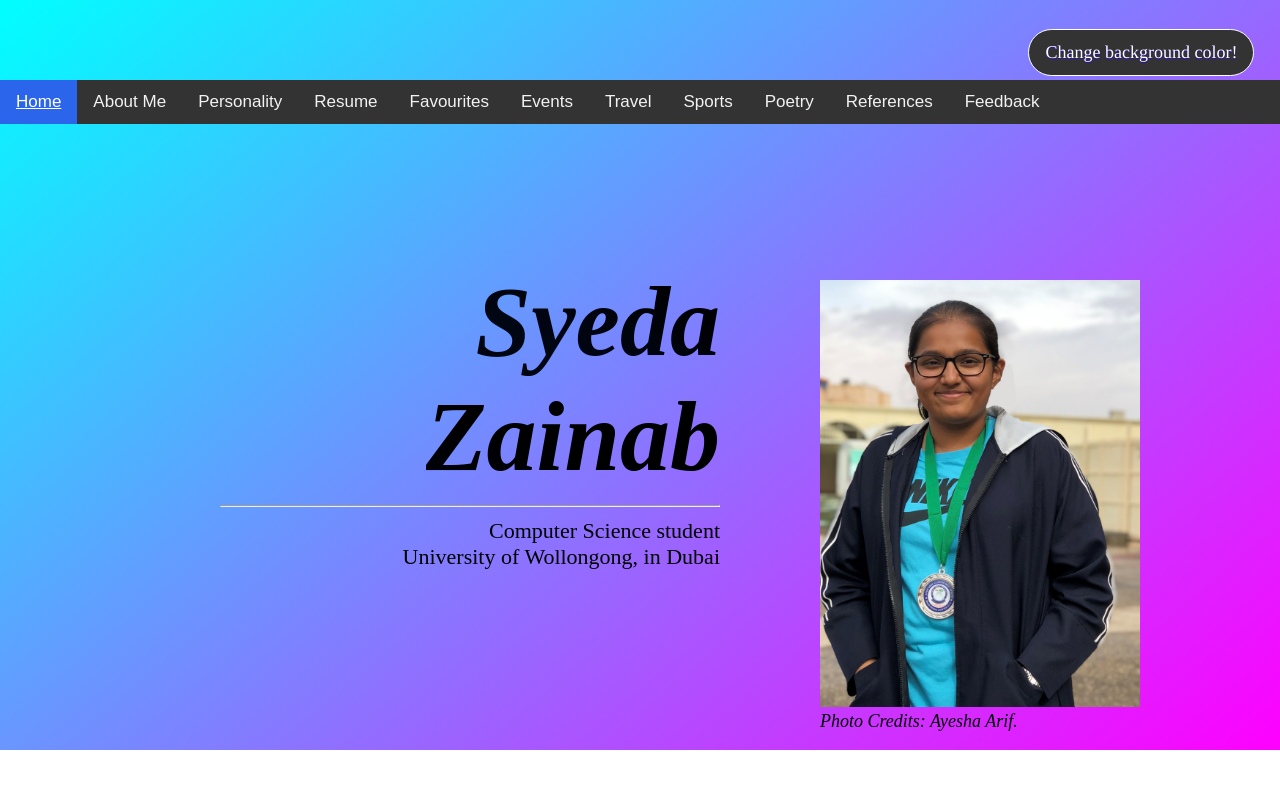
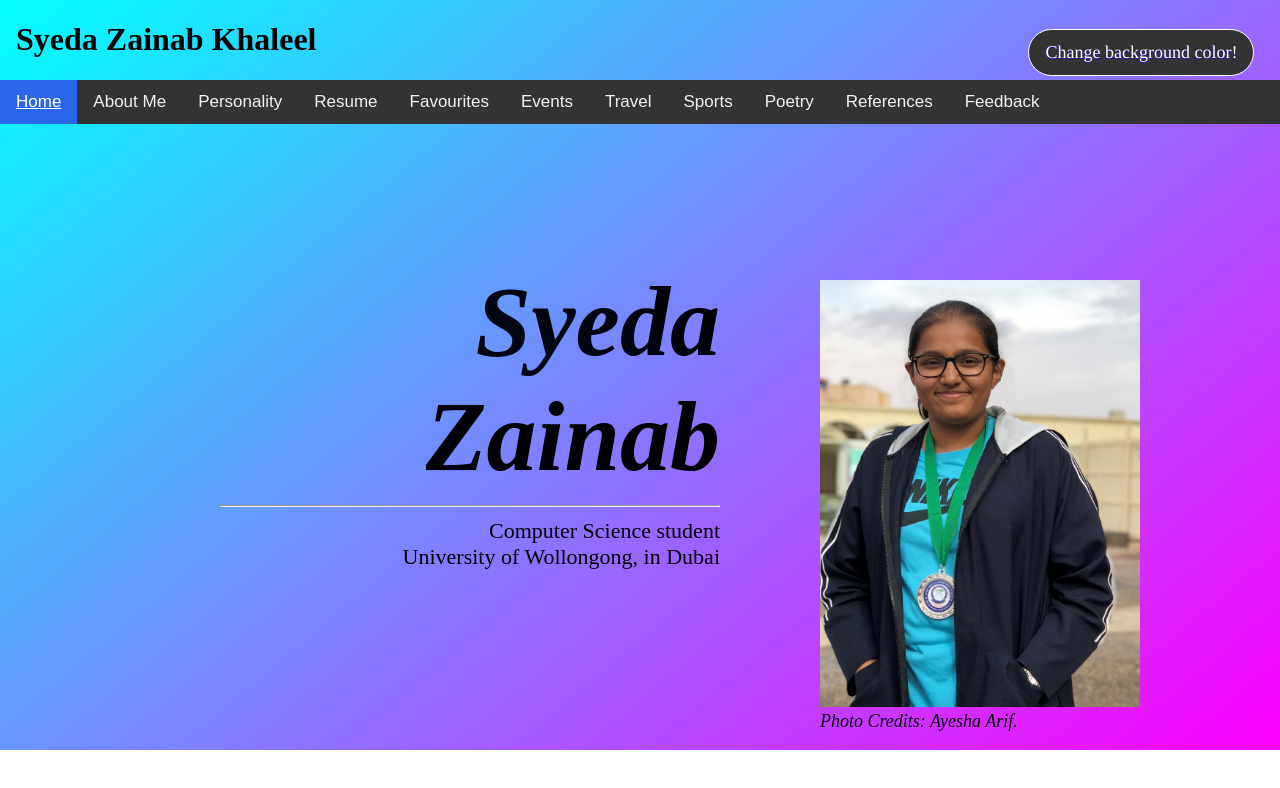
Before and after one commit to bi-yotch/Website-Portfolio, a plain HTML site: page index.html in a window 1280 px wide. Drawn offline with Linux system fonts and the light colour scheme.

Commit message:
Update index.html

```diff
--- a/index.html
+++ b/index.html
@@ -49,7 +49,7 @@
 <body id="body">
 
   <div style="padding-left:16px" class="nav">
-    <h1 style="color:transparent; cursor:default;">Syeda Zainab Khaleel</h1>
+    <h1 style="cursor:default;">Syeda Zainab Khaleel</h1>
   </div>
 
   <button class="myButton" onclick="setRandomColor()">Change background color!</button>
```
